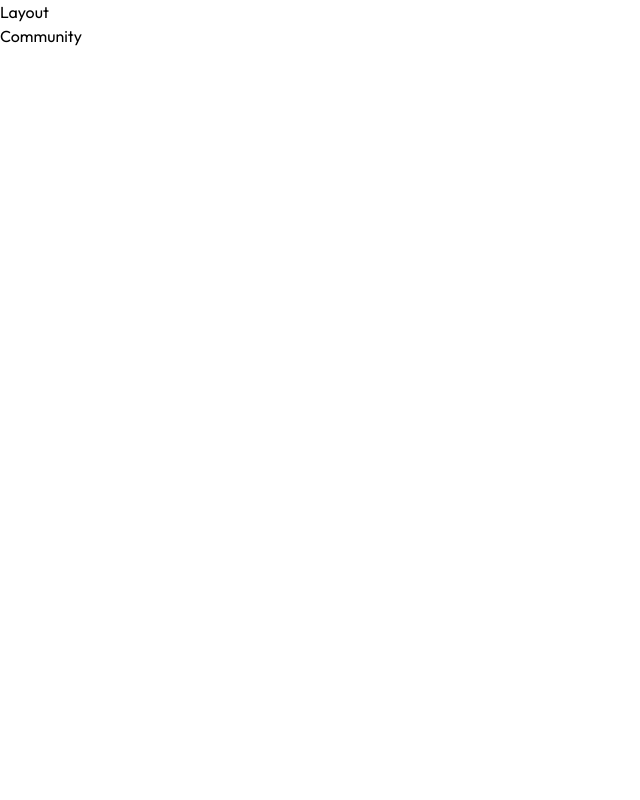
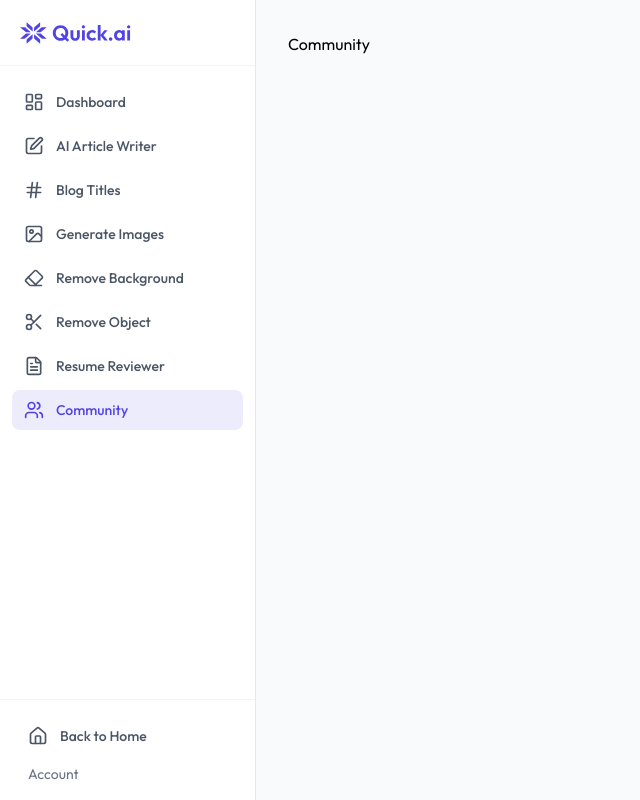
Before and after one commit to JayeshBadgujar18/QuickAi, a React (Vite) app: page /ai/Community in a window 1280 px wide. Shown: the whole page, without its empty margins (0-640 px from the left). Built offline with nearby package versions, Linux system fonts and the light colour scheme.

Commit message:
feat: implement responsive sidebar and main layout structure for AI dashboard

```diff
--- /dev/null
+++ b/src/componets/Sidebar.jsx
@@ -0,0 +1,93 @@
+import React, { useState } from 'react'
+import { NavLink, useNavigate } from 'react-router-dom'
+import { assets } from '../assets/assets'
+import { SquarePen, Hash, Image, Eraser, Scissors, FileText, LayoutDashboard, Users, Menu, X, Home } from 'lucide-react'
+import { UserButton } from '@clerk/react'
+
+const sidebarLinks = [
+    { name: 'Dashboard', path: '/ai', Icon: LayoutDashboard },
+    { name: 'AI Article Writer', path: '/ai/WriteArticle', Icon: SquarePen },
+    { name: 'Blog Titles', path: '/ai/BlogTitles', Icon: Hash },
+    { name: 'Generate Images', path: '/ai/GenerateImages', Icon: Image },
+    { name: 'Remove Background', path: '/ai/Removebackground', Icon: Eraser },
+    { name: 'Remove Object', path: '/ai/RemoveObject', Icon: Scissors },
+    { name: 'Resume Reviewer', path: '/ai/ReviewResume', Icon: FileText },
+    { name: 'Community', path: '/ai/Community', Icon: Users },
+]
+
+const Sidebar = () => {
+    const navigate = useNavigate();
+    const [isOpen, setIsOpen] = useState(false);
+
+    return (
+        <>
+            {/* Mobile Top Bar */}
+            <div className='md:hidden flex items-center justify-between px-4 py-3 bg-white border-b border-gray-200 fixed top-0 left-0 right-0 z-50'>
+                <img src={assets.logo} alt="QuickAI" className='w-28 cursor-pointer' onClick={() => navigate('/')} />
+                <div className='flex items-center gap-3'>
+                    <UserButton />
+                    <button onClick={() => setIsOpen(!isOpen)} className='p-1.5 rounded-lg hover:bg-gray-100 transition'>
+                        {isOpen ? <X className='w-6 h-6 text-gray-700' /> : <Menu className='w-6 h-6 text-gray-700' />}
+                    </button>
+                </div>
+            </div>
+
+            {/* Mobile Overlay */}
+            {isOpen && (
+                <div className='md:hidden fixed inset-0 bg-black/30 z-40' onClick={() => setIsOpen(false)} />
+            )}
+
+            {/* Sidebar */}
+            <aside className={`
+                fixed top-0 left-0 z-50 h-screen w-64 bg-white border-r border-gray-200
+                flex flex-col transition-transform duration-300 ease-in-out
+                ${isOpen ? 'translate-x-0' : '-translate-x-full'}
+                md:translate-x-0 md:static md:z-auto
+            `}>
+                {/* Logo */}
+                <div className='flex items-center justify-between px-5 py-4 border-b border-gray-100'>
+                    <img src={assets.logo} alt="QuickAI" className='w-32 cursor-pointer' onClick={() => navigate('/')} />
+                </div>
+
+                {/* Nav Links */}
+                <nav className='flex-1 overflow-y-auto px-3 py-4 space-y-1'>
+                    {sidebarLinks.map((link) => (
+                        <NavLink
+                            key={link.path}
+                            to={link.path}
+                            end={link.path === '/ai'}
+                            onClick={() => setIsOpen(false)}
+                            className={({ isActive }) =>
+                                `flex items-center gap-3 px-3 py-2.5 rounded-lg text-sm font-medium transition-all duration-200 cursor-pointer
+                                ${isActive
+                                    ? 'bg-primary/10 text-primary'
+                                    : 'text-gray-600 hover:bg-gray-50 hover:text-gray-900'
+                                }`
+                            }
+                        >
+                            <link.Icon className='w-5 h-5 flex-shrink-0' />
+                            <span>{link.name}</span>
+                        </NavLink>
+                    ))}
+                </nav>
+
+                {/* Bottom Section */}
+                <div className='border-t border-gray-100 px-4 py-4'>
+                    <div
+                        onClick={() => navigate('/')}
+                        className='flex items-center gap-3 px-3 py-2.5 rounded-lg text-sm font-medium text-gray-600 hover:bg-gray-50 hover:text-gray-900 transition cursor-pointer'
+                    >
+                        <Home className='w-5 h-5' />
+                        <span>Back to Home</span>
+                    </div>
+                    <div className='flex items-center gap-3 px-3 mt-2'>
+                        <UserButton />
+                        <span className='text-sm text-gray-500'>Account</span>
+                    </div>
+                </div>
+            </aside>
+        </>
+    )
+}
+
+export default Sidebar
--- a/src/pages/Layout.jsx
+++ b/src/pages/Layout.jsx
@@ -1,12 +1,17 @@
 import React from 'react'
 import { Outlet } from 'react-router-dom'
+import Sidebar from '../componets/Sidebar'
 
 const Layout = () => {
   return (
-    <div>
-        Layout
-        <Outlet/>
-   </div>
+    <div className='flex min-h-screen bg-gray-50'>
+        <Sidebar />
+        <main className='flex-1 overflow-y-auto pt-14 md:pt-0'>
+            <div className='p-6 md:p-8 max-w-6xl mx-auto'>
+                <Outlet />
+            </div>
+        </main>
+    </div>
   )
 }
 
```
